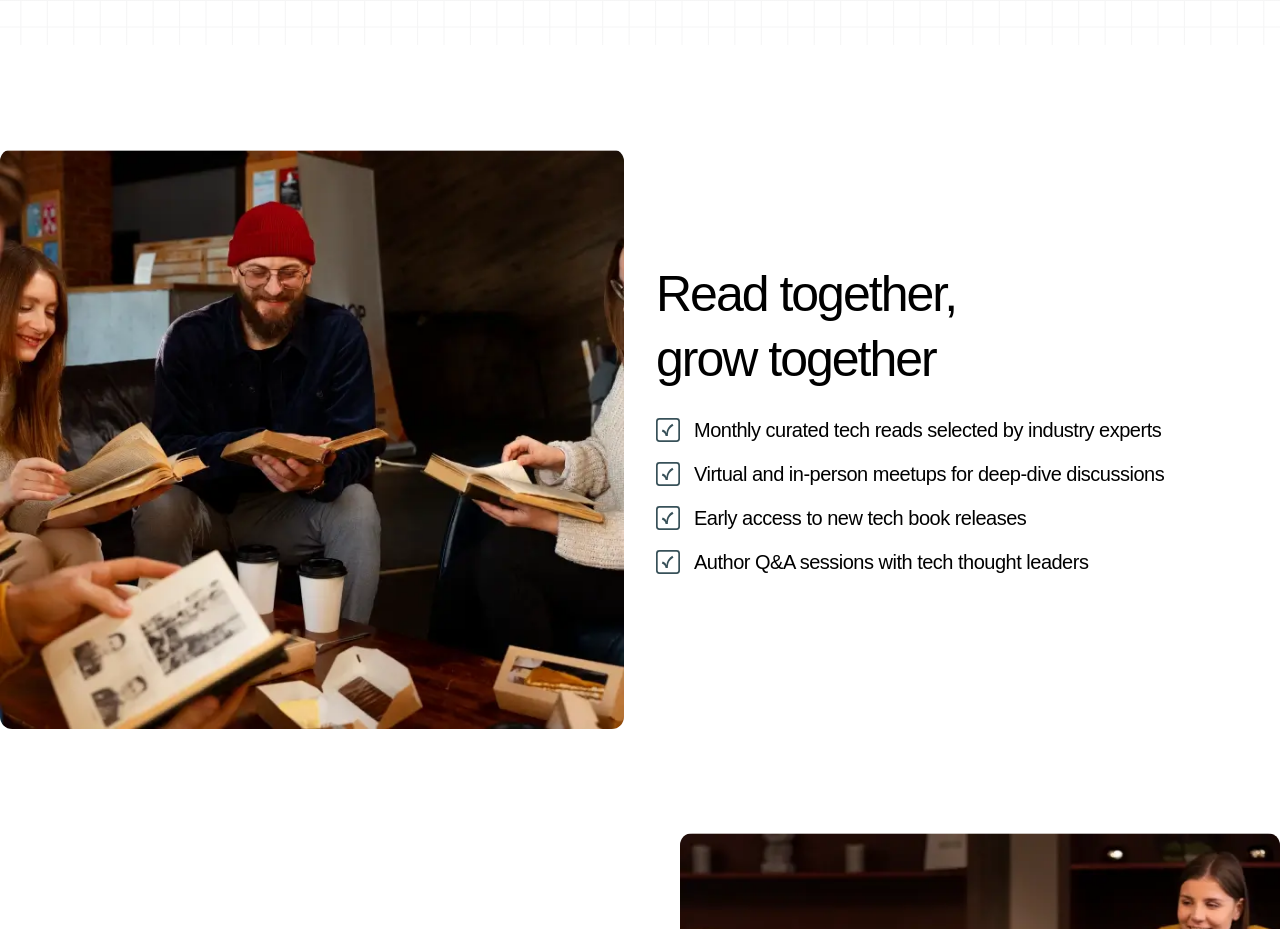
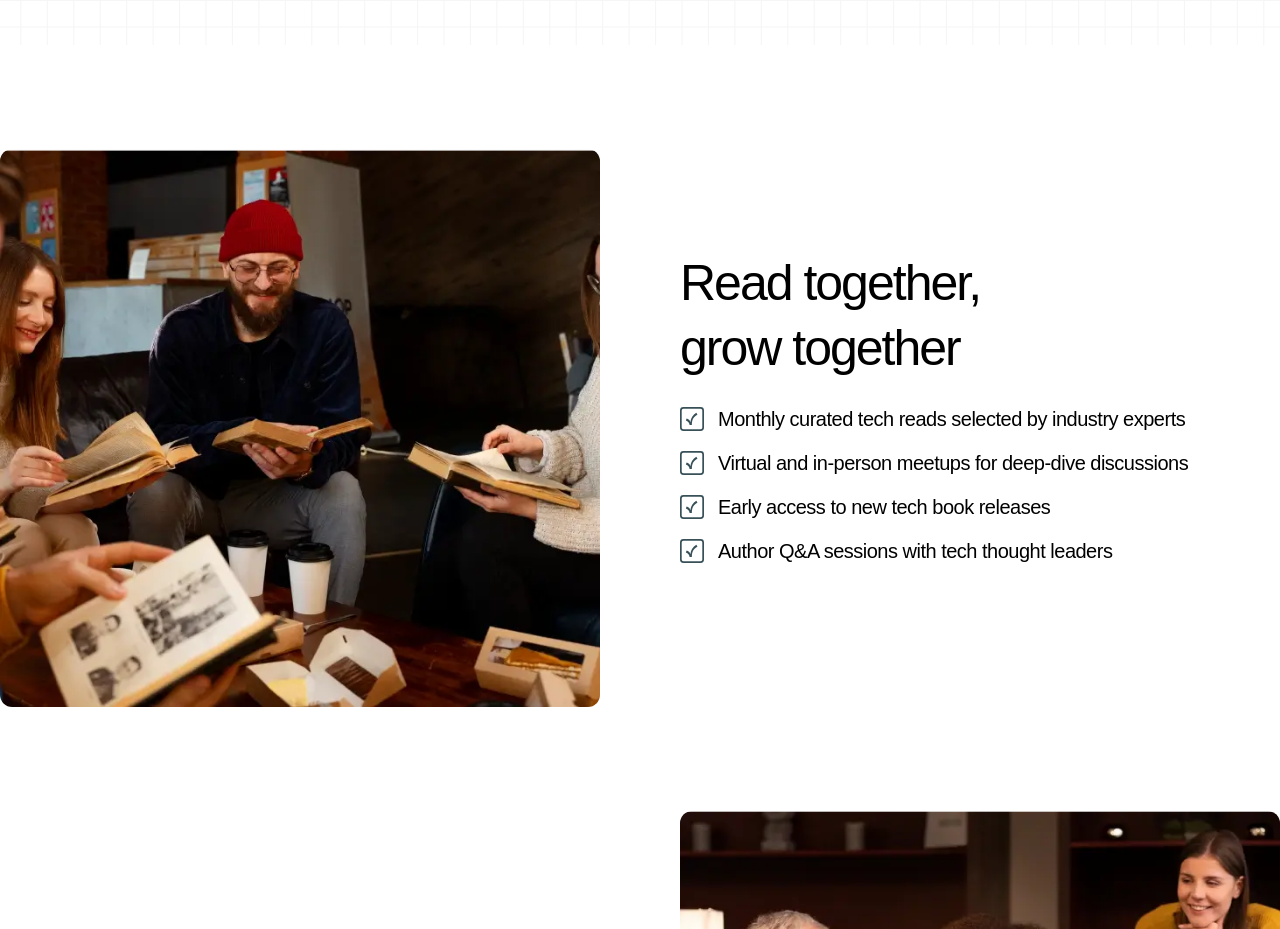
Before and after one commit to Kiru100/fm-tech-book-club-landing-page, a Next.js app: page / in a window 1280 px wide. Shown: the part 755-1684 px from the top of the page. Built offline with nearby package versions, Linux system fonts and the light colour scheme; a web font is replaced by a local one.

Commit message:
updated read together gap

```diff
--- a/app/components/Hero/index.tsx
+++ b/app/components/Hero/index.tsx
@@ -7,7 +7,7 @@ export default function Hero() {
     return (
         <section className="bg-tbc-neutral-100 bg-square-background bg-contain lg:max-h-screen">
             <div className="pt-6 px-4 pb-20 md:p-8 h-full lg:h-screen lg:max-h-screen">
-                <div className="lg:container lg:mx-auto lg:flex lg:flex-col lg:h-screen  lg:max-h-screen">
+                <div className="lg:container lg:mx-auto lg:flex lg:flex-col lg:h-screen lg:max-h-screen">
                     <div className="mb-8 lg:mb-0">
                         <Image src={Logo} alt="hero" />
                     </div>
--- a/app/components/ReadTogetherSection/index.tsx
+++ b/app/components/ReadTogetherSection/index.tsx
@@ -10,7 +10,7 @@ import image_together_bg from "@/app/assets/images/image-read-together-mobile.we
  */
 function ReadTogetherSection() {
     return (
-        <section className="mt-16 px-4 md:p-8 lg:container lg:mx-auto lg:p-0 lg:gap-8 grid grid-cols-1 lg:grid-cols-2 lg:gap-20 gap-8 items-center">
+        <section className="mt-16 px-4 md:p-8 lg:container lg:mx-auto lg:p-0 gap-8 grid grid-cols-1 lg:grid-cols-2 lg:gap-20 items-center">
             {/* 1st Column */}
             <div className="lg:order-2">
                 <h2 className="text-tbc-neutral-900 font-martian-mono-semibold text-[34px] leading-[130%] -tracking-[2px] md:text-[3.125rem]">
```
